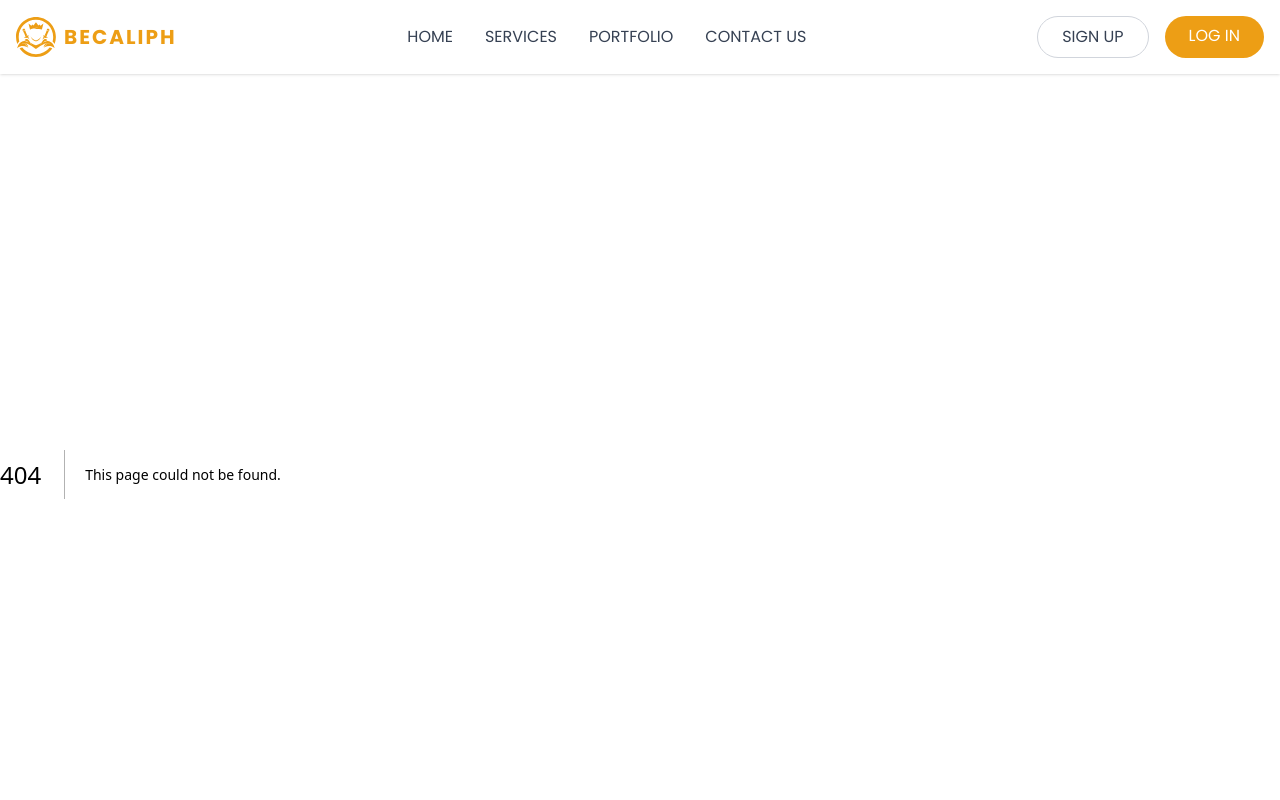
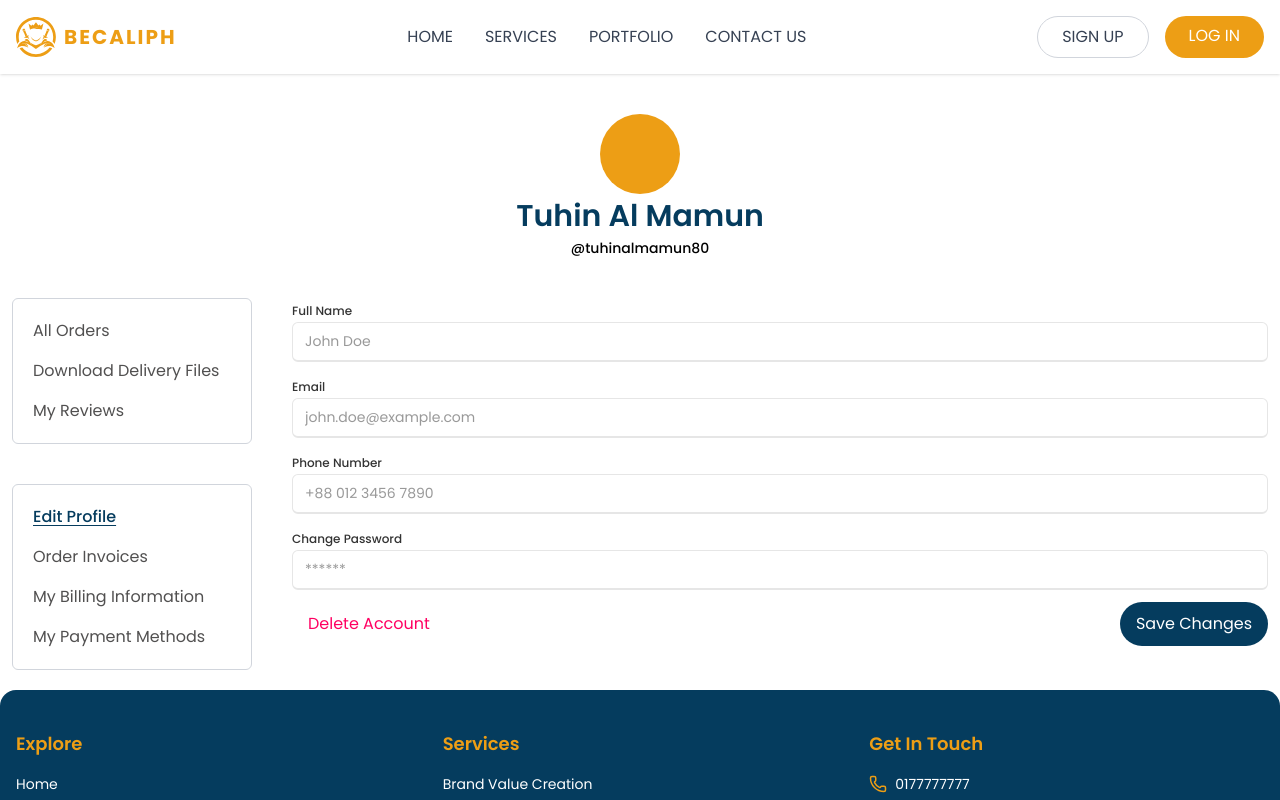
Before and after one commit to ibnul42/becaliph, a Next.js app in the folder frontend/: page /1/edit in a window 1280 px wide. Before the commit this address had no page. Shown: the top 800 px of the page. Built offline with nearby package versions, Linux system fonts and the light colour scheme.

Commit message:
ui: Profile edit

```diff
--- a/frontend/app/[user]/DashboardOtions.tsx
+++ b/frontend/app/[user]/DashboardOtions.tsx
@@ -44,8 +44,8 @@ export default function DashboardOtions() {
 
       <div className="border-[0.5px] border-gray-300 px-5 py-3 rounded-md">
         <Link
-          href={`/${user}/profile`}
-          className={linkClasses(`/${user}/profile`)}
+          href={`/${user}/edit`}
+          className={linkClasses(`/${user}/edit`)}
         >
           Edit Profile
         </Link>
--- /dev/null
+++ b/frontend/app/[user]/edit/page.tsx
@@ -0,0 +1,76 @@
+"use client";
+import React from "react";
+
+export default function page() {
+  const handleSubmit = (e: React.FormEvent<HTMLFormElement>) => {};
+  return (
+    <div>
+      <form onSubmit={handleSubmit} className="grid gap-3">
+        <div className=" text-[#333]">
+          <label className="text-xs mb-1.5 font-medium">Full Name</label>
+          <input
+            // value=""
+            // onChange={(e) => setName(e.target.value)}
+            placeholder="John Doe"
+            className="w-full px-3 py-2 text-[14px] border-t border-l border-r border-b-2 border-[#e6e6e6] rounded-md focus:outline-none focus:ring-1 focus:ring-primary-900 focus-within:border-b-2 focus:border-b-primary-900"
+            required
+          />
+        </div>
+        <div className=" text-[#333]">
+          <label className="text-xs mb-1.5 font-medium">Email</label>
+          <input
+            // value=""
+            // onChange={(e) => setName(e.target.value)}
+            placeholder="john.doe@example.com"
+            className="w-full px-3 py-2 text-[14px] border-t border-l border-r border-b-2 border-[#e6e6e6] rounded-md focus:outline-none focus:ring-1 focus:ring-primary-900 focus-within:border-b-2 focus:border-b-primary-900"
+            required
+          />
+        </div>
+        <div className=" text-[#333]">
+          <label className="text-xs mb-1.5 font-medium">Phone Number</label>
+          <input
+            // value=""
+            // onChange={(e) => setName(e.target.value)}
+            type="tel"
+            placeholder="+88 012 3456 7890"
+            className="w-full px-3 py-2 text-[14px] border-t border-l border-r border-b-2 border-[#e6e6e6] rounded-md focus:outline-none focus:ring-1 focus:ring-primary-900 focus-within:border-b-2 focus:border-b-primary-900"
+            required
+          />
+        </div>
+        <div className=" text-[#333]">
+          <label className="text-xs mb-1.5 font-medium">Change Password</label>
+          <input
+            // value=""
+            // onChange={(e) => setName(e.target.value)}
+            type="password"
+            placeholder="******"
+            className="w-full px-3 py-2 text-[14px] border-t border-l border-r border-b-2 border-[#e6e6e6] rounded-md focus:outline-none focus:ring-1 focus:ring-primary-900 focus-within:border-b-2 focus:border-b-primary-900"
+            required
+          />
+        </div>
+
+        <div className="flex items-center justify-between gap-3">
+          <button
+            type="submit"
+            disabled={status === "sending"}
+            className={`px-4 py-2.5 rounded-full text-[#FF0062] hover:text-[#FF0062]/80 border-none transition-all duration-200 cursor-pointer`}
+          >
+            Delete Account
+          </button>
+          <button
+            type="submit"
+            disabled={status === "sending"}
+            className={`px-4 py-2.5 rounded-full text-white border-none transition-all duration-200 cursor-pointer
+              ${
+                status === "sending"
+                  ? "bg-primary-600 cursor-not-allowed"
+                  : "bg-primary-900 border-primary-900 hover:bg-primary-800 hover:border-primary-800"
+              }`}
+          >
+            Save Changes
+          </button>
+        </div>
+      </form>
+    </div>
+  );
+}
```
